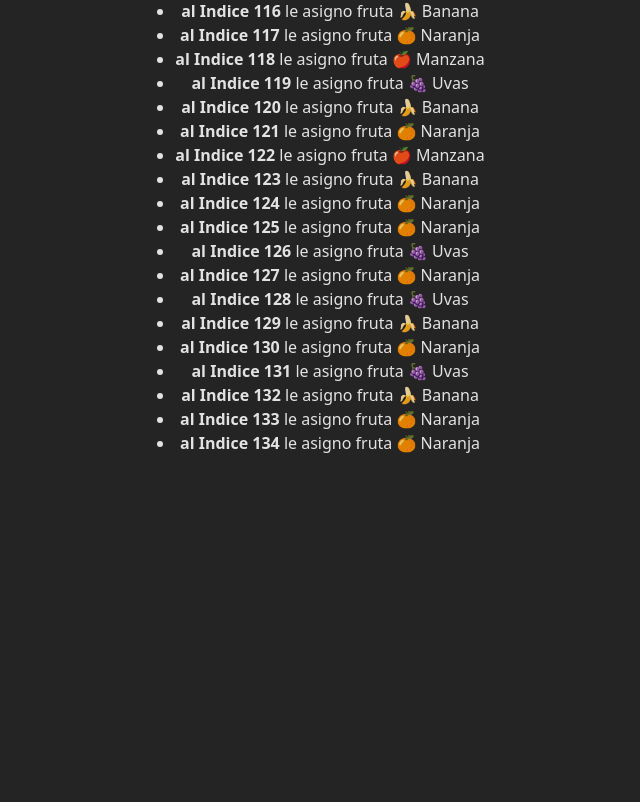
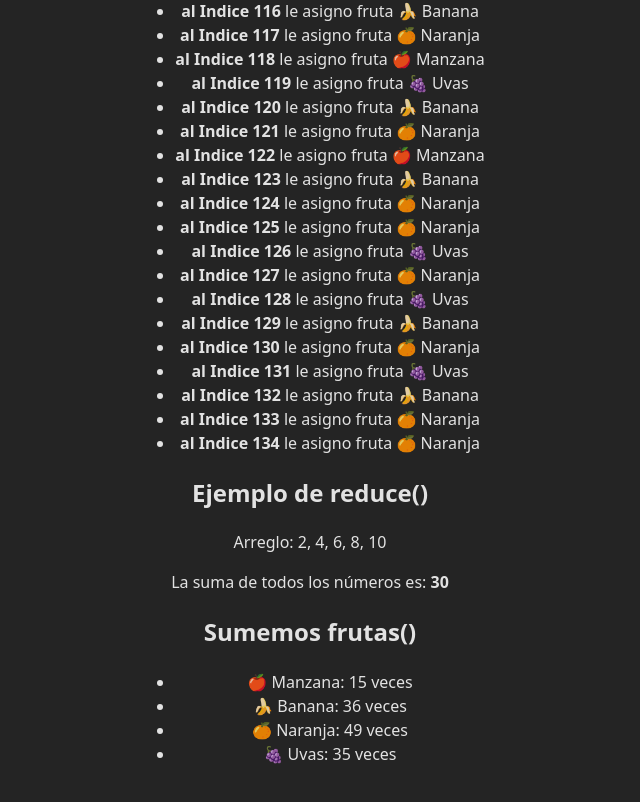
Before and after one commit to ccventes/interactions, a React (Vite) app: page / in a window 1280 px wide. Shown: the part 6249-7051 px from the top of the page, without its empty margins (330-970 px from the left). Before the commit the page ends 6752 px from the top, so only its background shows below. Built offline with nearby package versions, Linux system fonts and the light colour scheme.

Commit message:
Ejemplo de reduce

```diff
--- a/src/App.jsx
+++ b/src/App.jsx
@@ -14,6 +14,40 @@ function App() {
     "🍎 Manzana","🍇 Uvas","🍌 Banana", "🍊 Naranja","🍎 Manzana", "🍌 Banana","🍊 Naranja","🍊 Naranja", "🍇 Uvas","🍊 Naranja", "🍇 Uvas","🍌 Banana","🍊 Naranja", "🍇 Uvas","🍌 Banana", "🍊 Naranja","🍊 Naranja",
   ];
   const [selectedFruit, setSelectedFruit] = useState("");
+
+
+  //EJEMPLO BASICO DE REDUCE
+
+   const numbers = [2, 4, 6, 8, 10];
+   const total = numbers.reduce((acc, num) => acc + num, 0);
+   //acc es el acumulador
+   // num es un iterador que recorre los valores numbers
+   //for() {acc = acc + num} (declarativo)
+   //acc inicia en 0
+
+   // SUMEMOS FRUTAS
+   // Reducimos el arreglo a un objeto con conteo por fruta
+  const fruitCounts = fruits.reduce((acc, fruit) => {
+    acc[fruit] = (acc[fruit] || 0) + 1;
+    return acc;
+  }, {});
+
+  //acc  ya no es un numero, es un objeto
+  /*
+  {
+    manzanas: 0,
+    uvas: 0,
+    banano: 0,
+    .
+    .
+    .
+    etc
+    }
+    Por que acc[fruit] || 0 ?
+
+
+*/
+
 
   // Filtrar según la fruta seleccionada
   const filteredFruits = selectedFruit
@@ -59,6 +93,34 @@ function App() {
       </ul>
     </div>
 
+    <div>
+          <h2>Ejemplo de reduce()</h2>
+          <p>Arreglo: {numbers.join(", ")}</p>
+          <p>La suma de todos los números es: <b>{total}</b></p>
+
+          <h2>Sumemos frutas()</h2>
+          {/*
+
+             object.entries(fruitCounts)
+             [ [manzanas, 0]
+               [uvas, 0],
+               [banano, 0,]
+               [etc, valor_otras_frutas],
+           ]
+
+          */}
+          <ul>
+            {Object.entries(fruitCounts).map(([fruit, count]) => (
+              <li key={fruit}>
+                {fruit}: {count} veces
+              </li>
+            ))}
+          </ul>
+
+    </div>
+
+
+
       </>
 
   )
```
